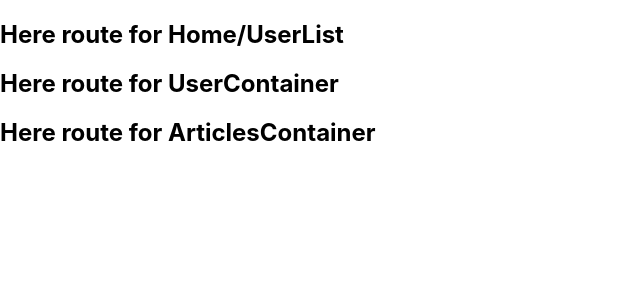
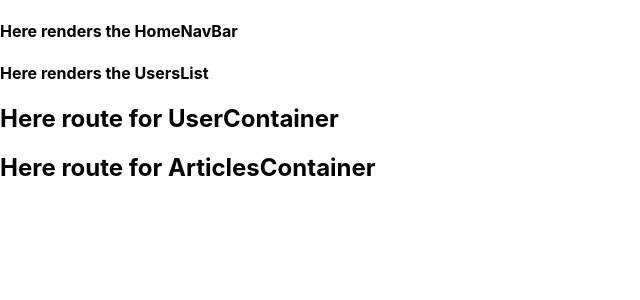
Before and after one commit to AlvaroAlonsoFlor/full-stack-cms, a React (Create React App) app in the folder client/: page / in a window 1280 px wide. Shown: the top 300 px of the page, without its empty margins (0-640 px from the left). Built offline with nearby package versions, Linux system fonts and the light colour scheme.

Commit message:
Add Home.js and route for home '/'

```diff
--- /dev/null
+++ b/client/src/containers/Home.js
@@ -0,0 +1,23 @@
+import React, {Component, Fragment} from 'react';
+
+export default class Home extends Component {
+    constructor(props) {
+        super(props);
+        this.state = {
+            users: []
+        };
+    }
+
+    componentDidMount() {
+        // make request to users here
+    }
+
+    render() {
+        return(
+            <Fragment>
+                <h4>Here renders the HomeNavBar</h4>
+                <h4>Here renders the UsersList</h4>
+            </Fragment>
+        );
+    }
+}
--- a/client/src/containers/main.js
+++ b/client/src/containers/main.js
@@ -1,16 +1,19 @@
 import React, { Component } from 'react';
 import { BrowserRouter as Router, Route } from 'react-router-dom';
+import Home from './Home';
 
 export default class Main extends Component {
 
     render() {
 
         return(
+            <Router>
             <div>
-                <h2>Here route for Home/UserList</h2>
+                <Route exact path='/' component={Home} />
                 <h2>Here route for UserContainer</h2>
                 <h2>Here route for ArticlesContainer</h2>
             </div>
+            </Router>
         );
     }
 
```
